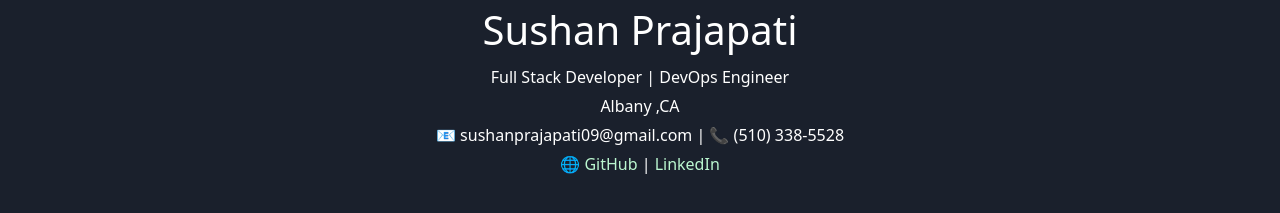
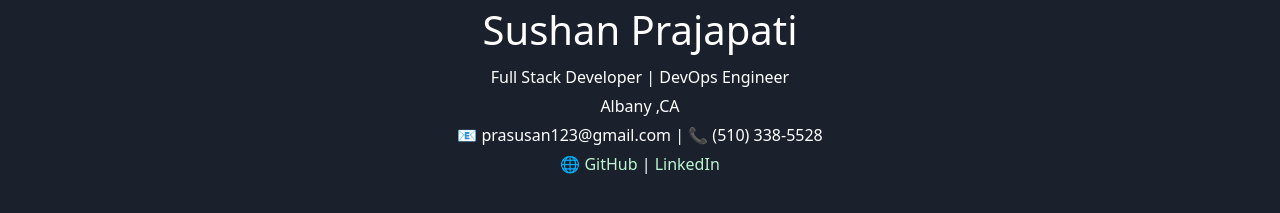
Before and after one commit to Sushant9818/Sushan, a website: page index.html in a window 1280 px wide. Shown: the top 213 px of the page. Drawn offline with nearby package versions, Linux system fonts and the light colour scheme.

Commit message:
Update index.html

```diff
--- a/index.html
+++ b/index.html
@@ -12,7 +12,7 @@
     <h1>Sushan Prajapati</h1>
     <p>Full Stack Developer | DevOps Engineer</p>
     <p>Albany ,CA</p>
-    <p>📧 sushanprajapati09@gmail.com | 📞 (510) 338-5528</p>
+    <p>📧 prasusan123@gmail.com | 📞 (510) 338-5528</p>
     <p>🌐 <a href="https://github.com/Sushant9818" target="_blank" style="color: #bbf7d0;">GitHub</a> | <a href="https://linkedin.com/in/sushan-prajapati-149120186" target="_blank" style="color: #bbf7d0;">LinkedIn</a></p>
   </header>
 
```
